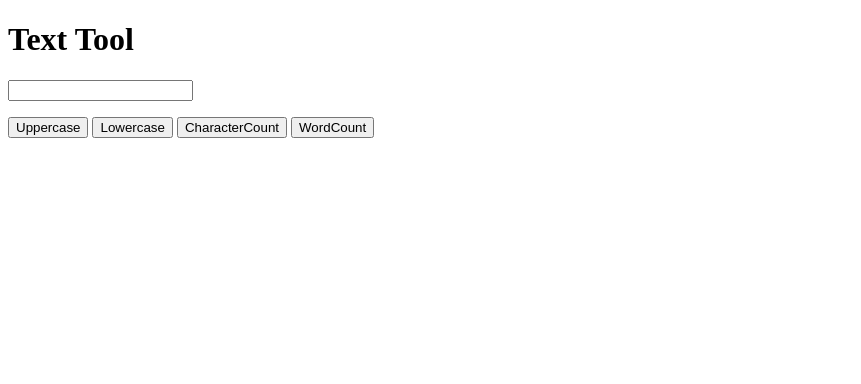
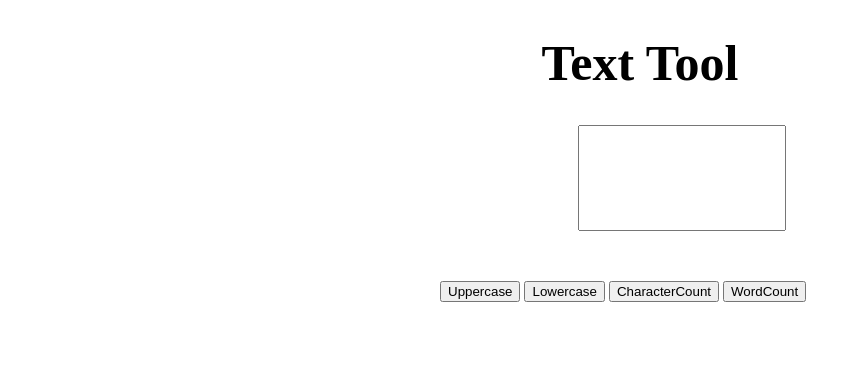
Before and after one commit to krushnaraut13/TextTool, a plain HTML site: page index.html in a window 1280 px wide. Shown: the whole page, without its empty margins (0-861 px from the left). Drawn offline with Linux system fonts and the light colour scheme.

Commit message:
third commit

```diff
--- a/index.html
+++ b/index.html
@@ -6,6 +6,34 @@
     <meta name="viewport" content="width=device-width, initial-scale=1.0">
     <title>Tool</title>
 </head>
+<style>
+    .a {
+        text-align: center;
+        font-size: 50px;
+    }
+
+    .inp {
+        height: 100px;
+        width: 200px;
+        margin-left: 570px;
+    }
+
+    .resultText {
+        text-align: center;
+        font-size: 50px;
+    }
+
+    .parentdiv {
+        display: flex;
+        justify-content: center;
+        justify-content: space-around
+    }
+
+    .childdiv {
+        height: 100px;
+        width: 400px;
+    }
+</style>
 
 <body>
     <h1 class="a">Text Tool</h1>
```
